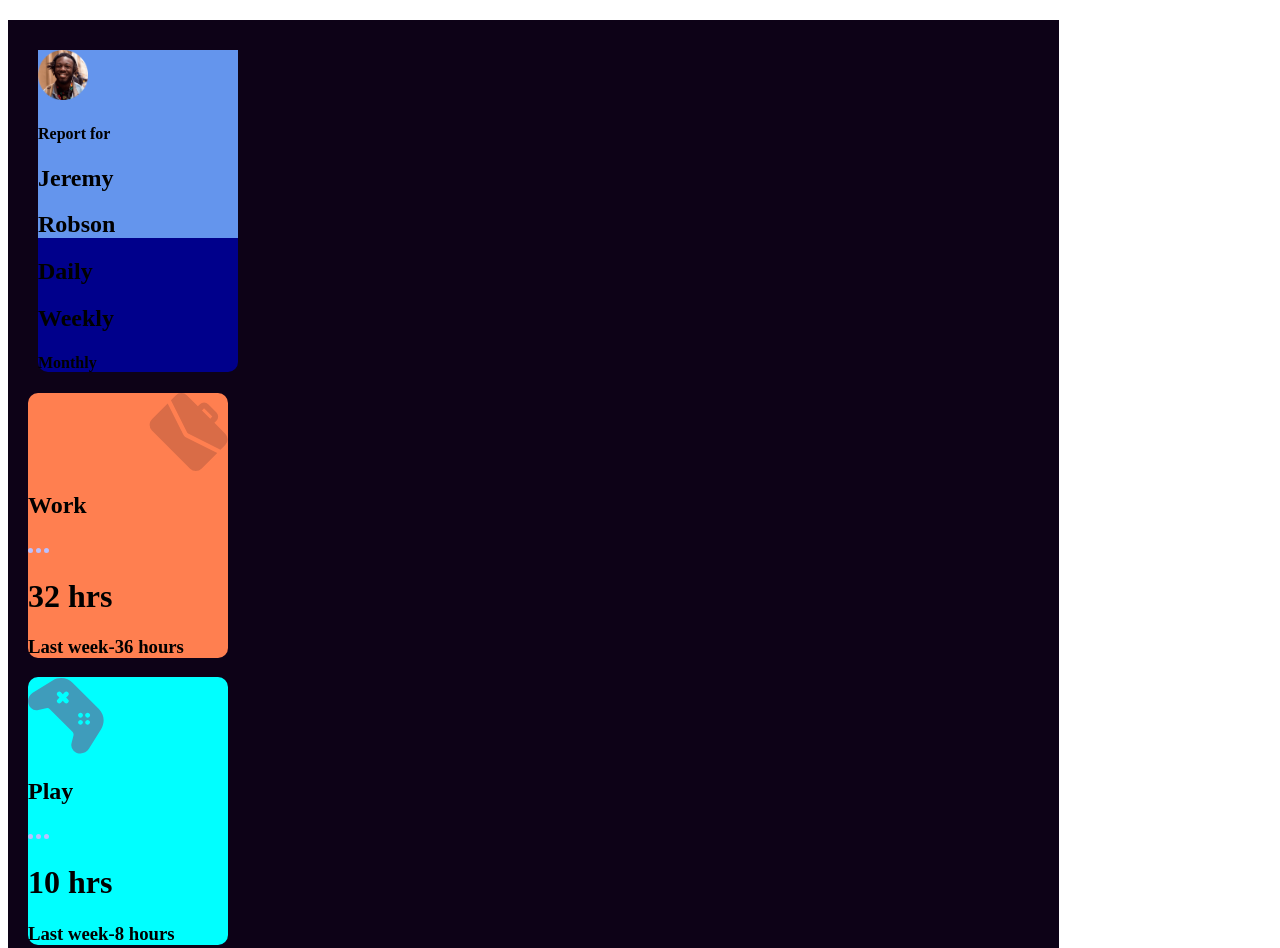
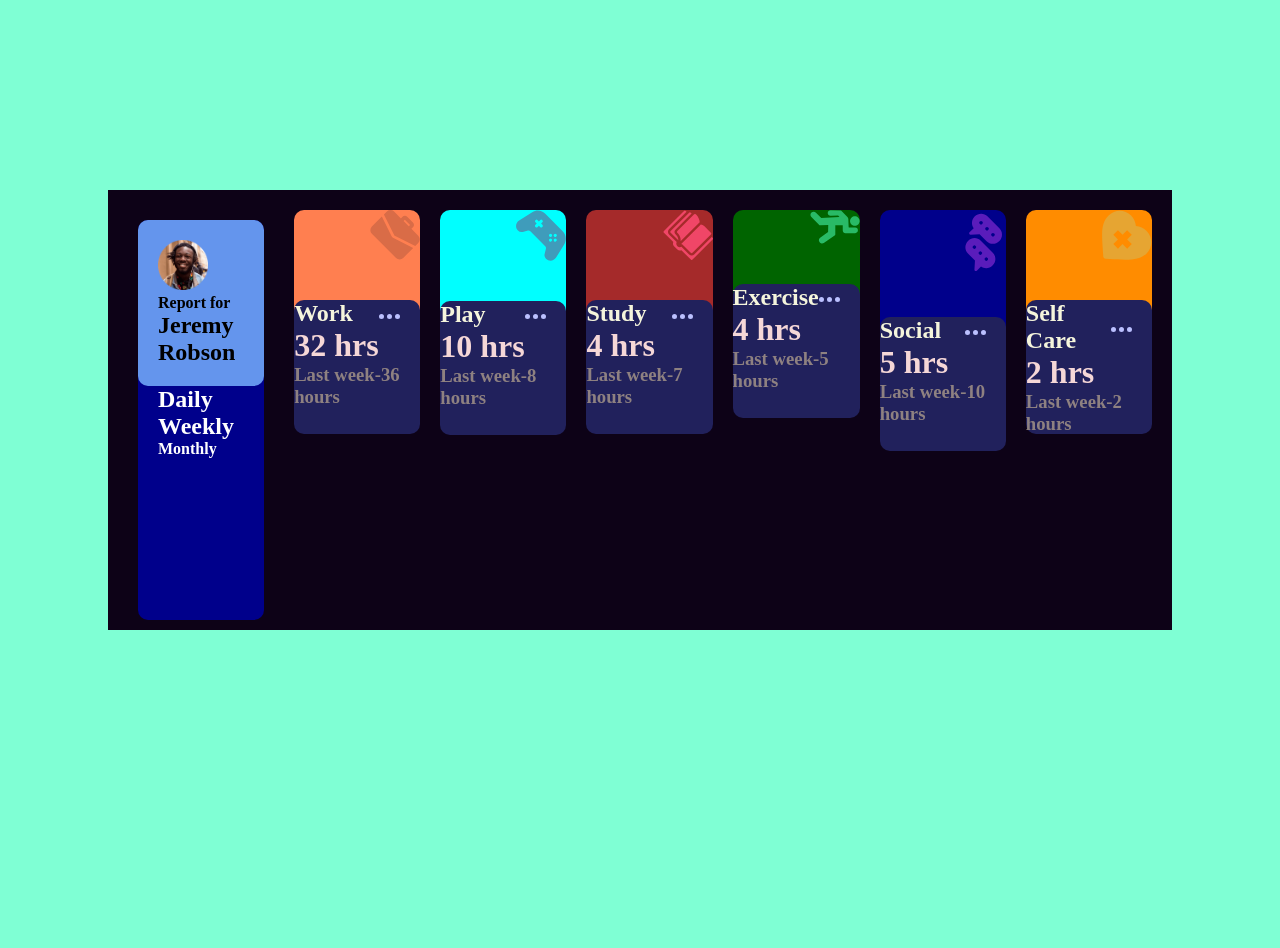
Before and after one commit to MeshackKorir/time-tracking-dashboard, a plain HTML site: page index.html in a window 1280 px wide. Shown: the top 948 px of the page. After the commit the page ends 800 px from the top, so only its background shows below. Drawn offline with Linux system fonts and the light colour scheme.

Commit message:
css-styling

```diff
--- a/index.html
+++ b/index.html
@@ -20,22 +20,21 @@
         </div>
       </div>
     <div class="left-card-bottom">
-          <div class="imageContainer">
         <h2>Daily</h2>
         <h2>Weekly</h2>
         <h4>Monthly</h4>
     </div>
     </div>
-    </div>
+
 
     <div class="work-card">
       <div class="top-card" >
-        <img width="79" height="79"src="./images/icon-work.svg">
+        <img width="50" src="./images/icon-work.svg">
       </div>
       <div class="bottom-card-card">
         <div class="icon-work">
           <h2>Work</h2>
-          <div><img src="./images/icon-ellipsis.svg"width ="21" height="5"></div>
+          <div><img src="./images/icon-ellipsis.svg"></div>
         </div>
         <div class="icon-description">
           <h1>32 hrs</h1>
@@ -45,11 +44,11 @@
     </div>
 
     <div class="monitor-card">
-      <div class="machine-card" >
-        <img width="76" height="77" src="./images/icon-play.svg" width="76" height="77">
+      <div class="top-card" >
+        <img width="50"src="./images/icon-play.svg">
       </div>
-      <div class="bottom-card">
-        <div class="icon-work-card">
+      <div class="bottom-card-card">
+        <div class="icon-work">
           <h2>Play</h2>
           <div><img src="./images/icon-ellipsis.svg"></div>
         </div>
@@ -61,11 +60,11 @@
     </div>
 
     <div class="table-card">
-      <div class="top-card-card" >
+      <div class="top-card" >
         <img width="50px" src="./images/icon-study.svg">
       </div>
-      <div class="bottoms">
-        <div class="icon">
+      <div class="bottom-card-card">
+        <div class="icon-work">
           <h2>Study</h2>
           <div><img src="./images/icon-ellipsis.svg"></div>
         </div>
@@ -76,13 +75,12 @@
       </div>
     </div>
 
-   <div>
     <div class="fit-card">
-      <div class="fit-fit-card" >
-        <img width="81" height="55"  src="./images/icon-exercise.svg" width="81" height="55">
+      <div class="top-card" >
+        <img width="50" src="./images/icon-exercise.svg">
       </div>
-      <div class="bottom-cardi">
-        <div class="icon-worky">
+      <div class="bottom-card-card">
+        <div class="icon-work">
           <h2>Exercise</h2>
           <div><img src="./images/icon-ellipsis.svg"></div>
         </div>
@@ -94,11 +92,11 @@
     </div>
 
     <div class="society-card">
-      <div class="society-card-card" >
-        <img width="75" height="100" src="./images/icon-social.svg">
+      <div class="top-card" >
+        <img width="50"src="./images/icon-social.svg">
       </div>
-      <div class="social-card">
-        <div class="social-card-card">
+      <div class="bottom-card-card">
+        <div class="icon-work">
           <h2>Social</h2>
           <div><img src="./images/icon-ellipsis.svg"></div>
         </div>
@@ -110,13 +108,13 @@
     </div>
 
     <div class="clinic-card">
-      <div class="clinic-card-card" >
-        <img width="67" height="67"src="./images/icon-self-care.svg" >
+      <div class="top-card" >
+        <img width="50" src="./images/icon-self-care.svg" >
       </div>
-      <div class="bottom-card">
-        <div class="bottom-cardy">
+      <div class="bottom-card-card">
+        <div class="icon-work">
           <h2>Self Care</h2>
-          <div><img src="./images/icon-ellipsis.svg"></div>
+          <div class="icon-image"><img src="./images/icon-ellipsis.svg"></div>
         </div>
         <div class="icon-description">
           <h1>2 hrs</h1>
@@ -124,7 +122,9 @@
         </div>
       </div>
     </div>
-   </div>
+
+
+
     </div>
 </body>
 </html>
--- a/style.css
+++ b/style.css
@@ -1,12 +1,30 @@
+*{
+    padding: 0;
+    margin: 0;
+}
+body{
+    width: 100vw;
+    background-color: aquamarine;
+    display: flex;
+    justify-content: center;
+    align-items: center;
+    height: 100vh;
+}
+
 .main-container{
     background-color: rgb(13, 2, 23);
     margin-top: 20px;
     height: 50%;
     justify-content: center;
+    display: grid;
+    grid-template-columns: repeat(4, 1fr);
+    grid-template-rows: repeat(2, 1fr);
+    grid-template-areas: 'cardc workc monitorc tablec'
+    'letf-cardc fitc societyc clinicc';
     padding: 20px;
     gap: 20px;
     width: 80%;
-    height: 60%;
+    display: flex;
 }
 
 .left-card{
@@ -15,30 +33,41 @@
     margin: 10px;
     width: 200px;
     border-radius: 10px;
-    grid-area: secondc;
+    grid-area: cardc;
+     height: 50vh;
+
 }
 
 .left-card-top{
     background-color: cornflowerblue;
+    border-radius: 10px;
+    padding: 20px;
+}
+
+.left-card-bottom{
+    margin-left: 20px;
+    color: white;
 }
 
 .work-card{
     background-color: coral;
     width: 200px;
     border-radius: 10px;
-    grid-area: secondc;
+    grid-area: workcc;
+    height: 48%;
 }
 .top-card{
     justify-content: flex-end;
     display: flex;
-
 }
 
 .monitor-card{
     background-color: aqua;
     width: 200px;
     border-radius: 10px;
-    grid-area: secondc;
+    grid-area: monitorc;
+    height: 48%;
+
 }
 
 .machine-card{
@@ -49,7 +78,9 @@
     background-color: brown;
     width: 200px;
     border-radius: 10px;
-    grid-area: secondc;
+    grid-area: tablec;
+    height: 48%;
+
 }
 
 .table-card-card{
@@ -60,19 +91,65 @@
     background-color: darkgreen;
     width: 200px;
     border-radius: 10px;
-    grid-area: secondc;
+    grid-area: fitc;
+    height: 48%;
+
+}
+
+.fit-fit-card{
+    justify-content: flex-end;
 }
 
 .society-card{
     background-color: darkblue;
     width: 200px;
     border-radius: 10px;
-    grid-area: secondc;
+    grid-area: societyc;
+    height: 48%;
+
 }
+
+.society-card-card{
+    justify-content: flex-end;
+    display: flex;}
 
 .clinic-card{
     background-color: darkorange;
     width: 200px;
     border-radius: 10px;
-    grid-area: secondc;
+    grid-area: clinicc;
+    height: 48%;
+
 }
+
+.clinic-card-card{
+    justify-content: flex-end;
+}
+
+.icon-work{
+    display: flex;
+    justify-content: space-between;
+    margin-right: 20px;
+    margin-top: 40px;
+    align-items: center;
+}
+.icon-work >h2{
+    color: beige;
+}
+
+.icon-description{
+    color: rgb(245, 215, 215);
+}
+
+.icon-description >h3{
+    color: rgb(142, 129, 129);
+}
+
+.bottom-card-card{
+    background-color: rgb(33, 33, 92);
+    width: 100%;
+    height: 70%;
+    border-radius: 10px;
+    justify-content: center;
+    justify-content: space-between;
+}
```
Lines whose indentation alone changed are shown as unchanged.
